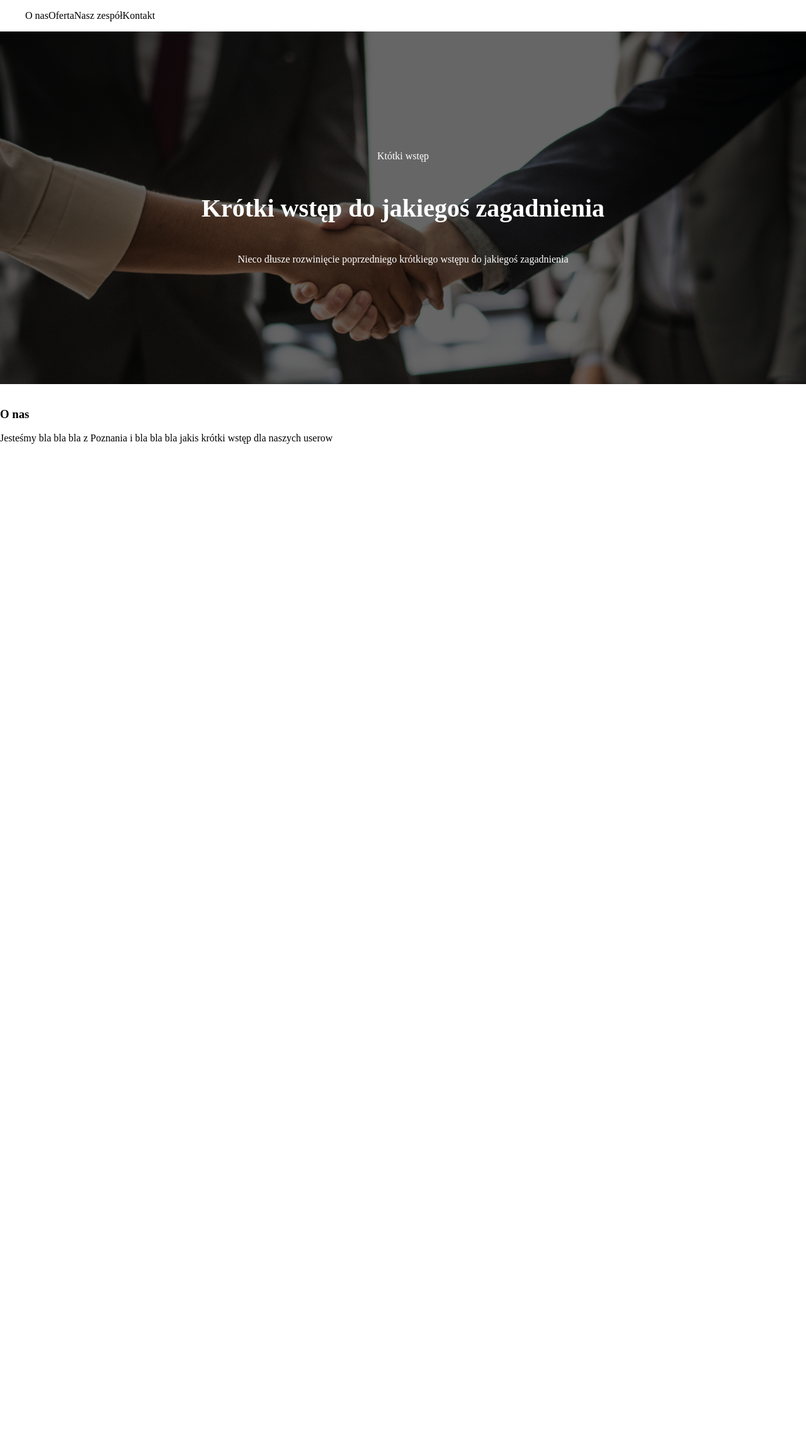
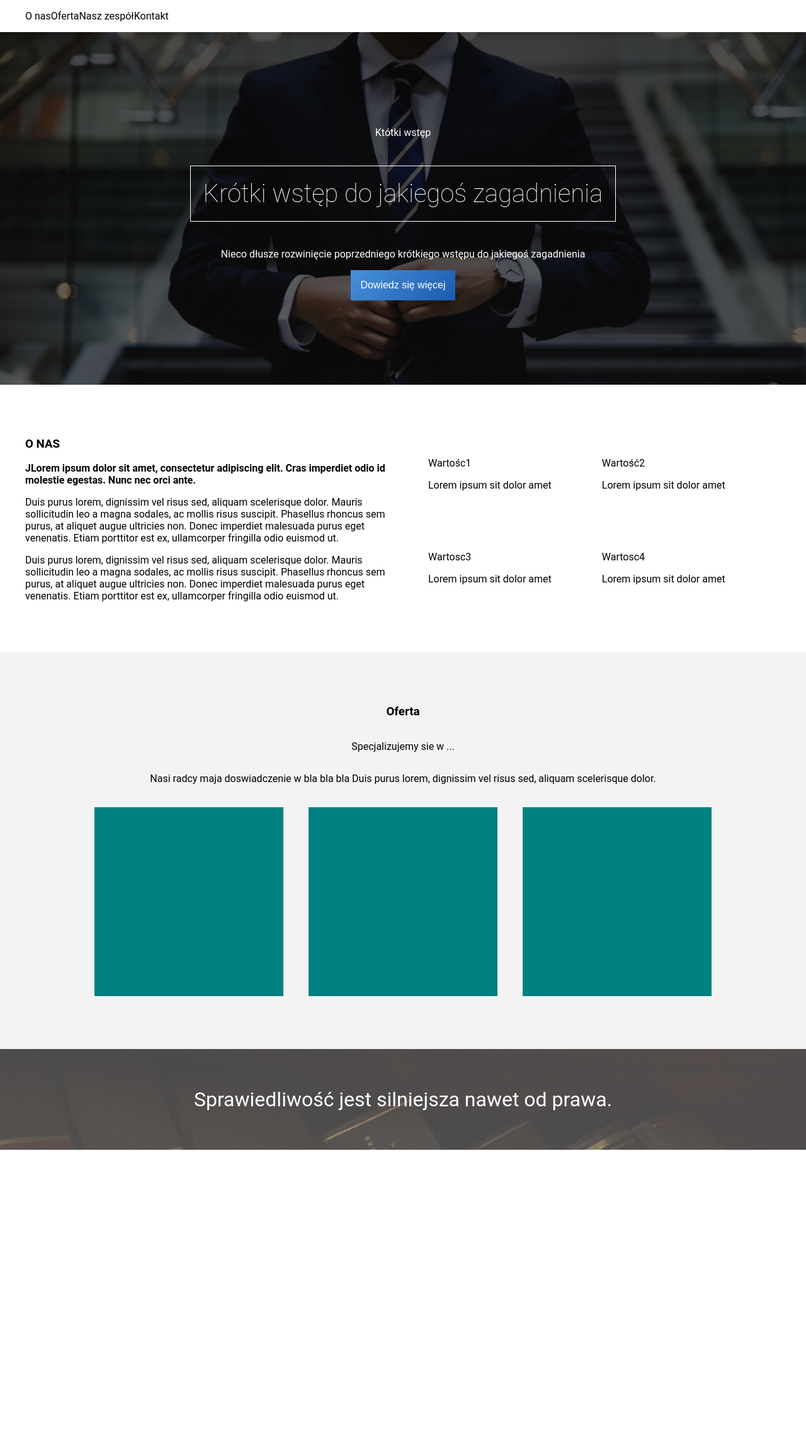
Before and after one commit to AdamKniec/kancelaria, a web app: file index.html in a window 1280 px wide. Shown: the whole page at 63% size. Before the commit the page ends 705 px from the top, so only its background shows below. Run offline with its HTML, style and script files only (its server is not run), Linux system fonts and the light colour scheme.

Commit message:
adding html markup and CSS styles

```diff
--- a/index.html
+++ b/index.html
@@ -19,7 +19,7 @@
         </ul>
     </nav>
     <header>
-        <div class="owl-carousel">
+        <!-- <div class="owl-carousel">
             <div class="firstSliderItem">
                 <p>Któtki wstęp</p>
                 <h2>Krótki wstęp do jakiegoś zagadnienia</h2>
@@ -35,22 +35,64 @@
                 <h2>Krótki wstęp do jakiegoś zagadnienia</h2>
                 <p>Nieco dłusze rozwinięcie poprzedniego krótkiego wstępu do jakiegoś zagadnienia</p>
             </div>
+        </div> -->
+        <div class="heroBanner">
+            <p>Któtki wstęp</p>
+            <h1>Krótki wstęp do jakiegoś zagadnienia</h1>
+            <p>Nieco dłusze rozwinięcie poprzedniego krótkiego wstępu do jakiegoś zagadnienia</p>
+            <button>Dowiedz się więcej</button>
         </div>
     </header>
     <section class="aboutUs">
         <div class="description">
-            <h3>O nas</h3>
-            <p>Jesteśmy bla bla bla z Poznania i bla bla bla jakis krótki wstęp dla naszych userow</p>
+            <h3>O NAS</h3>
+            <p class="boldIntro">
+                JLorem ipsum dolor sit amet, consectetur adipiscing elit. Cras imperdiet odio id molestie egestas. Nunc nec orci ante.
+            </p>
             <div>
-                <p></p>
-                <p></p>
+                <p>Duis purus lorem, dignissim vel risus sed, aliquam scelerisque dolor. Mauris sollicitudin leo a magna sodales, ac mollis risus suscipit. Phasellus rhoncus sem purus, at aliquet augue ultricies non. Donec imperdiet malesuada purus eget venenatis. Etiam porttitor est ex, ullamcorper fringilla odio euismod ut.</p>
+                <p>Duis purus lorem, dignissim vel risus sed, aliquam scelerisque dolor. Mauris sollicitudin leo a magna sodales, ac mollis risus suscipit. Phasellus rhoncus sem purus, at aliquet augue ultricies non. Donec imperdiet malesuada purus eget venenatis. Etiam porttitor est ex, ullamcorper fringilla odio euismod ut.</p>
             </div>
         </div>
-        <div class="values"></div>
+        <div class="values">
+            <figure>
+                <img src="" alt="">
+                <p>Wartośc1</p>
+                <figcaption>Lorem ipsum sit dolor amet</figcaption>
+            </figure>
+            <figure>
+                <img src="" alt="">
+                <p>Wartość2</p>
+                <figcaption>Lorem ipsum sit dolor amet</figcaption>
+            </figure>
+            <figure>
+                <img src="" alt="">
+                <p>Wartosc3</p>
+                <figcaption>Lorem ipsum sit dolor amet</figcaption>
+            </figure>
+            <figure>
+                <img src="" alt="">
+                <p>Wartosc4</p>
+                <figcaption>Lorem ipsum sit dolor amet</figcaption>
+            </figure>
+        </div>
     </section>
-    <section></section>
-    <section></section>
-    <section></section>
+    <section class="offer">
+        <div class="intro">
+            <h3>Oferta</h3>
+            <p>Specjalizujemy sie w ...</p>
+            <p>Nasi radcy maja doswiadczenie w bla bla bla Duis purus lorem, dignissim vel risus sed, aliquam scelerisque dolor.</p>
+        </div>
+        <div class="offerContainer">
+            <div></div>
+            <div></div>
+            <div></div>
+        </div>
+    </section>
+    <section class="quoteSection">
+        <p>Sprawiedliwość jest silniejsza nawet od prawa.</p>
+    </section>
+    <section class="team"></section>
     <footer></footer>
     <script
   src="https://code.jquery.com/jquery-3.3.1.min.js"
--- a/sass/css/style.css
+++ b/sass/css/style.css
@@ -1,29 +1,91 @@
-@charset "UTF-8";
+@font-face {
+  font-family: 'Roboto-Regular';
+  src: url("fonts/Roboto-Regular"); }
 body {
   margin: 0;
-  padding: 0; }
+  padding: 0;
+  font-family: 'Roboto'; }
   body .navbar ul {
     display: flex;
     list-style-type: none; }
-  body header .owl-carousel {
+  body header .heroBanner {
+    display: flex;
+    flex-direction: column;
+    justify-content: center;
+    align-items: center;
     color: white;
-    /*Poniszy kod na pewno mozna uprościć*/ }
-    body header .owl-carousel h2 {
-      font-size: 2.5rem; }
-    body header .owl-carousel .firstSliderItem {
-      background: linear-gradient(rgba(0, 0, 0, 0.6), rgba(0, 0, 0, 0.6)), url("/imgs/deal.jpg");
-      background-size: cover; }
-    body header .owl-carousel .secondSliderItem {
-      background: linear-gradient(rgba(0, 0, 0, 0.6), rgba(0, 0, 0, 0.6)), url("/imgs/team.jpg");
-      background-size: cover; }
-    body header .owl-carousel .thirdSliderItem {
-      background: linear-gradient(rgba(0, 0, 0, 0.6), rgba(0, 0, 0, 0.6)), url("/imgs/suit.jpg");
-      background-size: cover; }
-    body header .owl-carousel .firstSliderItem, body header .owl-carousel .secondSliderItem, body header .owl-carousel .thirdSliderItem {
+    background: linear-gradient(rgba(0, 0, 0, 0.7), rgba(0, 0, 0, 0.6)), url("/imgs/suit.jpg");
+    background-size: cover;
+    height: 70vh; }
+    body header .heroBanner h1 {
+      font-size: 2.5rem;
+      font-weight: 100;
+      border: 1px solid white;
+      padding: 20px; }
+    body header .heroBanner button {
+      border: none;
+      font-size: 1rem;
+      color: #FFFFFF;
+      padding: 15px;
+      width: auto;
+      text-align: center;
+      cursor: pointer;
+      background: linear-gradient(-45deg, #0D47A1, #64B5F6, #FFAB00);
+      background-size: 400% 400%;
+      animation: Gradient 15s ease infinite; }
+@keyframes Gradient {
+  0% {
+    background-position: 0% 50%; }
+  50% {
+    background-position: 100% 50%; }
+  100% {
+    background-position: 0% 50%; } }
+  body .aboutUs {
+    /*Small refactor needed below*/
+    padding-left: 15px;
+    padding-right: 15px;
+    padding-top: 5%;
+    padding-bottom: 5%;
+    display: flex;
+    justify-content: space-between;
+    justify-content: center; }
+    body .aboutUs .description {
+      max-width: 600px; }
+      body .aboutUs .description .boldIntro {
+        font-weight: bold; }
+    body .aboutUs .values {
+      display: flex;
+      flex-wrap: wrap;
+      max-width: 600px; }
+  body .offer {
+    padding-top: 5%;
+    padding-bottom: 5%;
+    background-color: #f3f3f3; }
+    body .offer .intro {
       display: flex;
       flex-direction: column;
+      align-items: center; }
+    body .offer .offerContainer {
+      display: flex;
       justify-content: center;
-      align-items: center;
-      height: 70vh; }
+      flex-wrap: wrap; }
+      body .offer .offerContainer div {
+        min-width: 300px;
+        height: 300px;
+        background-color: teal;
+        margin: 20px; }
+  body .quoteSection {
+    display: flex;
+    justify-content: center;
+    align-items: center;
+    height: 20vh;
+    opacity: 0.7;
+    background: url("/imgs/books.jpg");
+    background-attachment: fixed; }
+    body .quoteSection p {
+      font-size: 2rem;
+      color: white; }
+  body .team {
+    height: 60vh; }
 
 /*# sourceMappingURL=style.css.map */
--- a/sass/scss/style.scss
+++ b/sass/scss/style.scss
@@ -1,6 +1,11 @@
+@font-face {
+    font-family: 'Roboto-Regular';
+    src:  url('fonts/Roboto-Regular');
+  }
 body {
     margin: 0;
     padding: 0;
+    font-family: 'Roboto';
     .navbar {
         ul {
             display: flex;
@@ -8,55 +13,150 @@ body {
         }
     }
     header {
-        // height: 60vh;
-        .owl-carousel {
+        .heroBanner {
+            display: flex;
+            flex-direction: column;
+            justify-content: center;
+            align-items: center;
             color: white;
-            h2 {
+            background:
+                linear-gradient(
+                rgba(0, 0, 0, 0.7),
+                rgba(0, 0, 0, 0.6)
+                ),
+                url("/imgs/suit.jpg");
+                background-size: cover;
+                height: 70vh;
+            h1 {
                 font-size: 2.5rem;
+                font-weight: 100;
+                border: 1px solid white;
+                padding: 20px;
             }
-            /*Poniszy kod na pewno mozna uprościć*/
-            .firstSliderItem {
-                background:
-                linear-gradient(
-                  rgba(0, 0, 0, 0.6),
-                  rgba(0, 0, 0, 0.6)
-                ),
-                url("/kancelaria/imgs/deal.jpg");
-                background-size: cover;
+            button {
+                border: none;
+                font-size: 1rem;
+                color: #FFFFFF;
+                padding: 15px;
+                width: auto;
+                text-align: center;
+                cursor: pointer;
+                background: linear-gradient(-45deg, #0D47A1, #64B5F6, #FFAB00);
+                background-size: 400% 400%;
+                animation: Gradient 15s ease infinite;
+                @keyframes Gradient {
+                    0% {
+                        background-position: 0% 50%
+                    }
+                    50% {
+                        background-position: 100% 50%
+                    }
+                    100% {
+                        background-position: 0% 50%
+                    }
+                }
+                }
+        }
+        // .owl-carousel {
+        //     color: white;
+        //     h2 {
+        //         font-size: 2.5rem;
+        //     }
+        //     /*Poniszy kod na pewno mozna uprościć*/
+        //     .firstSliderItem {
+        //         background:
+        //         linear-gradient(
+        //           rgba(0, 0, 0, 0.6),
+        //           rgba(0, 0, 0, 0.6)
+        //         ),
+        //         url("/imgs/deal.jpg");
+        //         background-size: cover;
+        //     }
+        //     .secondSliderItem {
+        //         background:
+        //         linear-gradient(
+        //           rgba(0, 0, 0, 0.6),
+        //           rgba(0, 0, 0, 0.6)
+        //         ),
+        //         url("/imgs/team.jpg");
+        //         background-size: cover;
+        //     }
+        //     .thirdSliderItem {
+        //         background:
+        //         linear-gradient(
+        //           rgba(0, 0, 0, 0.6),
+        //           rgba(0, 0, 0, 0.6)
+        //         ),
+        //         url("/imgs/suit.jpg");
+        //         background-size: cover;
+        //     }
+        //     .firstSliderItem, .secondSliderItem, .thirdSliderItem {
+        //         display: flex;
+        //         flex-direction: column;
+        //         justify-content: center;
+        //         align-items: center;
+        //         height: 70vh;
+        //     }
+        // }
+    }
+    .aboutUs {
+        /*Small refactor needed below*/
+        padding-left: 15px;
+        padding-right:15px;
+        padding-top: 5%;
+        padding-bottom: 5%;
+        display: flex;
+        justify-content: space-between;
+        justify-content: center;
+        .description {
+            max-width: 600px;
+            .boldIntro {
+                font-weight: bold;
             }
-            .secondSliderItem {
-                background:
-                linear-gradient(
-                  rgba(0, 0, 0, 0.6),
-                  rgba(0, 0, 0, 0.6)
-                ),
-                url("/kancelaria/imgs/team.jpg");
-                background-size: cover;
-            }
-            .thirdSliderItem {
-                background:
-                linear-gradient(
-                  rgba(0, 0, 0, 0.6),
-                  rgba(0, 0, 0, 0.6)
-                ),
-                url("/kancelaria/imgs/suit.jpg");
-                background-size: cover;
-            }
-            .firstSliderItem, .secondSliderItem, .thirdSliderItem {
-                display: flex;
-                flex-direction: column;
-                justify-content: center;
-                align-items: center;
-                height: 70vh;
+        }
+        .values {
+            display: flex;
+            flex-wrap: wrap;
+            max-width: 600px;
+        }
+    }
+    .offer {
+        padding-top: 5%;
+        padding-bottom: 5%;
+        background-color: #f3f3f3;
+        .intro {
+            display: flex;
+            flex-direction: column;
+            align-items: center;
+        }
+        .offerContainer {
+            display: flex;
+            justify-content: center;
+            flex-wrap: wrap;
+            div {
+                min-width: 300px;
+                height: 300px;
+                background-color: teal;
+                margin: 20px;
             }
         }
     }
-    // .aboutUs {
-    //     .description {
+    .quoteSection {
+        display: flex;
+        justify-content: center;
+        align-items: center;
+        height: 20vh;
+        opacity: 0.7;
+        background:
+                url("/imgs/books.jpg");
+                background-attachment: fixed;
+        p {
+            font-size: 2rem;
+            color: white;
+        }
+    }
+    .team {
+        height: 60vh;
+    }
 
-    //     }
-    //     .values {
-
-    //     }
-    // }
 }
```
Also changed, not shown: fonts/Roboto-Regular.ttf (added), imgs/books.jpg (added), 1 other file.
